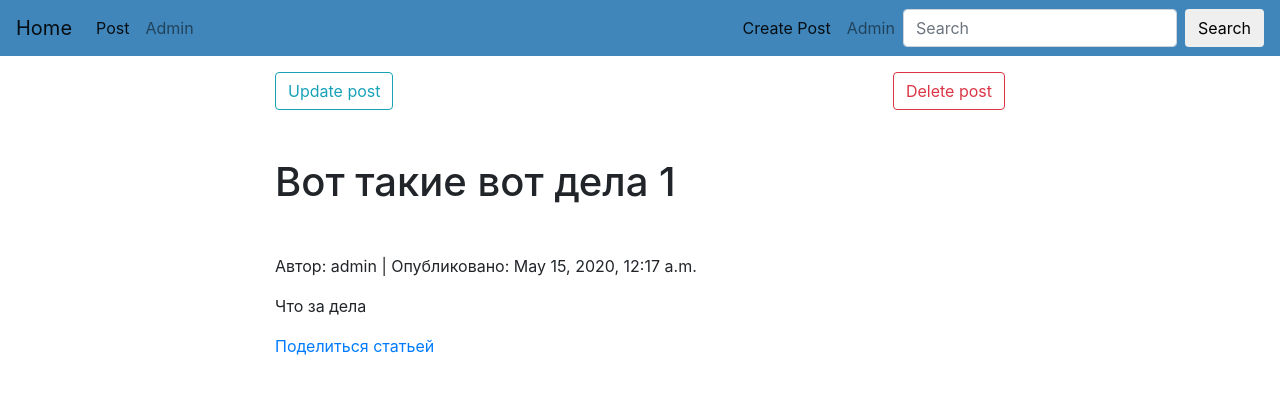
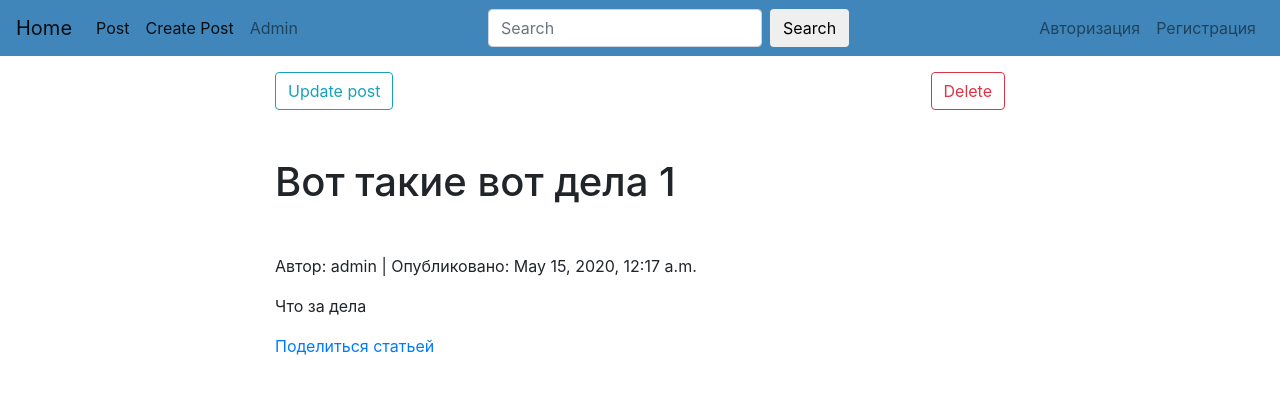
Before and after one commit to rendley/dino_v01, a Django app: a page that uses myblog/templates/base.html in a window 1280 px wide. Shown: the top 394 px of the page. Run offline with Django 3.2, Linux system fonts and the light colour scheme; data comes from the database, SQL or seed files in the repository; both versions use the stored data as it was after the commit; some libraries are stand-ins or nearby versions.

Commit message:
logout and html login, registred

```diff
--- a/myblog/blog/urls.py
+++ b/myblog/blog/urls.py
@@ -7,6 +7,7 @@ urlpatterns = [
 
     path('', PostListView.as_view(), name='post_list'),
     path('login/', BlogLoginView.as_view(), name='login_page'),
+    path('logout/', BlogLogoutView.as_view(), name='logout_page'),
     path('register/', BlogRegisterView.as_view(), name='register_page'),
     path('create/', post_create, name='post_create'),
     path('update/<int:pk>', post_update, name='post_update'),
--- a/myblog/blog/views.py
+++ b/myblog/blog/views.py
@@ -3,7 +3,7 @@ from django.shortcuts import render, get_object_or_404, redirect
 from django.urls import reverse_lazy
 from .models import Post
 
-from django.contrib.auth.views import LoginView
+from django.contrib.auth.views import LoginView, LogoutView
 
 
 from django.views.generic import ListView, DetailView, CreateView, UpdateView, DeleteView, FormView
@@ -21,14 +21,27 @@ class BlogLoginView(LoginView):
     """
     template_name = 'blog/login.html'
     form_class = AuthUserForm
-    # не указываем reverse так как
+    # success_url = reverse_lazy('post_list')
+    # не указываем success_url так как
     # LOGIN_REDIRECT_URL = '/' - settings
-    # success_url = reverse_lazy('post_list')
+    # либо переопределяем метод success_url
+
+    # def get_success_url(self):
+    #     return self.success_url
+
+
+class BlogLogoutView(LogoutView):
+    """
+    LogoutView класс django отвечает
+    за выход пользователя
+    """
+    next_page = reverse_lazy('post_list')
 
 
 class BlogRegisterView(FormView):
-    """LoginView класс django отвечает
-       за авторизацию пользователя
+    """
+    LoginView класс django отвечает
+    за авторизацию пользователя
     """
     form_class = RegisterUserForm
     template_name = 'blog/register.html'
@@ -103,7 +116,7 @@ def post_update(request, pk):
         if form.is_valid():
             form = form.save(commit=False)
             try:
-                form.author = request.user
+                form.author == request.user
             except:
                 return redirect('post_list')
             form.save()
--- a/myblog/templates/base.html
+++ b/myblog/templates/base.html
@@ -26,13 +26,6 @@
                     <a class="nav-link" href="{% url 'post_list' %}">Post <span class="sr-only">(current)</span></a>
                 </li>
 
-                <li class="nav-item">
-                    <a class="nav-link " href="admin/">Admin</a>
-                </li>
-            </ul>
-
-        <div class="collapse navbar-collapse" id="navbarSupportedContentt">
-            <ul class="navbar-nav ml-auto">
                 <li class="nav-item active">
                     <a class="nav-link" href="{% url 'post_create' %}">Create Post<span class="sr-only">(current)</span></a>
                 </li>
@@ -42,11 +35,32 @@
                 </li>
             </ul>
 
+                <form class="form-inline my-2 my-lg-0">
+                    <input class="form-control mr-sm-2" type="search" placeholder="Search" aria-label="Search">
+                    <button class="btn btn-outline my-2 my-sm-0" type="submit">Search</button>
+                </form>
 
-            <form class="form-inline my-2 my-lg-0">
-                <input class="form-control mr-sm-2" type="search" placeholder="Search" aria-label="Search">
-                <button class="btn btn-outline my-2 my-sm-0" type="submit">Search</button>
-            </form>
+            <ul class="navbar-nav ml-auto">
+
+                {% if user.is_authenticated %}
+
+                    <li class="nav-link active">
+                        Welcome {{ user.username }} !!!
+                    </li>
+
+                    <li class="nav-item">
+                         <a class="nav-link" href="{% url 'logout_page' %}">Выйти</a>
+                    </li>
+                {% else %}
+                    <li class="nav-item">
+                        <a class="nav-link " href="{% url 'login_page' %}">Авторизация</a>
+                    </li>
+                    <li class="nav-item">
+                        <a class="nav-link " href="{% url 'register_page' %}">Регистрация</a>
+                    </li>
+
+                {% endif %}
+            </ul>
         </div>
     </nav>
 
--- a/myblog/templates/blog/post_create.html
+++ b/myblog/templates/blog/post_create.html
@@ -22,7 +22,7 @@ Create new post
                 </div>
 
                 <button type="submit" class="btn btn-outline-info">Update Post</button>
-                <a href="{% url 'post_detail' slug=post.slug %}" class="btn btn-outline-info float-right">Back</a>
+                <a href="{% url 'post_detail' slug=post.slug %}" class="btn btn-outline-info float-right">Cancel</a>
             </form>
         </div>
 
--- a/myblog/templates/blog/post_detail.html
+++ b/myblog/templates/blog/post_detail.html
@@ -1,4 +1,4 @@
-{% extends "base.html" %}
+{% extends 'base.html' %}
 
     {% block title %}
         {{ post.title }}
@@ -9,42 +9,13 @@
 
             <a href="{% url 'post_update' pk=post.id %}" class="btn btn-outline-info">Update post</a>
 
-            <!-- Button trigger modal -->
-            <button type="button" class="btn btn-outline-danger float-right" data-toggle="modal" data-target="#exampleModal">
-                Delete post
-            </button>
-
-<!--            <a href="#" class="btn btn-outline-danger float-right"></a>-->
+            <a href="{% url 'post_delete' pk=post.id %}" class="btn btn-outline-danger float-right">Delete</a>
 
         <h1 class="mb-5 mt-5" >{{ post.title }}</h1>
             <p class="date"> Автор: {{ post.author }} | Опубликовано: {{ post.publish }}</p>
-        {{ post.body|linebreaks }}
-
+                {{ post.body|linebreaks }}
             <p>
-            <a href="{% url 'post_share' pk=post.id %}">Поделиться статьей</a>
+                <a href="{% url 'post_share' pk=post.id %}">Поделиться статьей</a>
             </p>
 
-
-            <!-- Modal -->
-            <div class="modal fade" id="exampleModal" tabindex="-1" role="dialog" aria-labelledby="exampleModalLabel" aria-hidden="true">
-              <div class="modal-dialog" role="document">
-                <div class="modal-content">
-                  <div class="modal-header">
-                    <h5 class="modal-title" id="exampleModalLabel">Modal title</h5>
-                    <button type="button" class="close" data-dismiss="modal" aria-label="Close">
-                      <span aria-hidden="true">&times;</span>
-                    </button>
-                  </div>
-                  <div class="modal-body">
-                    Do you really wont to delete Post {{ post.title }} ?
-                  </div>
-                  <div class="modal-footer">
-                    <button type="button" class="btn btn-secondary" data-dismiss="modal">Close</button>
-                    <button type="button" class="btn btn-primary">Delete</button>
-                  </div>
-                </div>
-              </div>
-            </div>
-
-
     {% endblock %}
```
Also changed, not shown: myblog/templates/blog/login.html (added, +23 -0 lines), myblog/templates/blog/register.html (added, +22 -0 lines), myblog/db.sqlite3.
